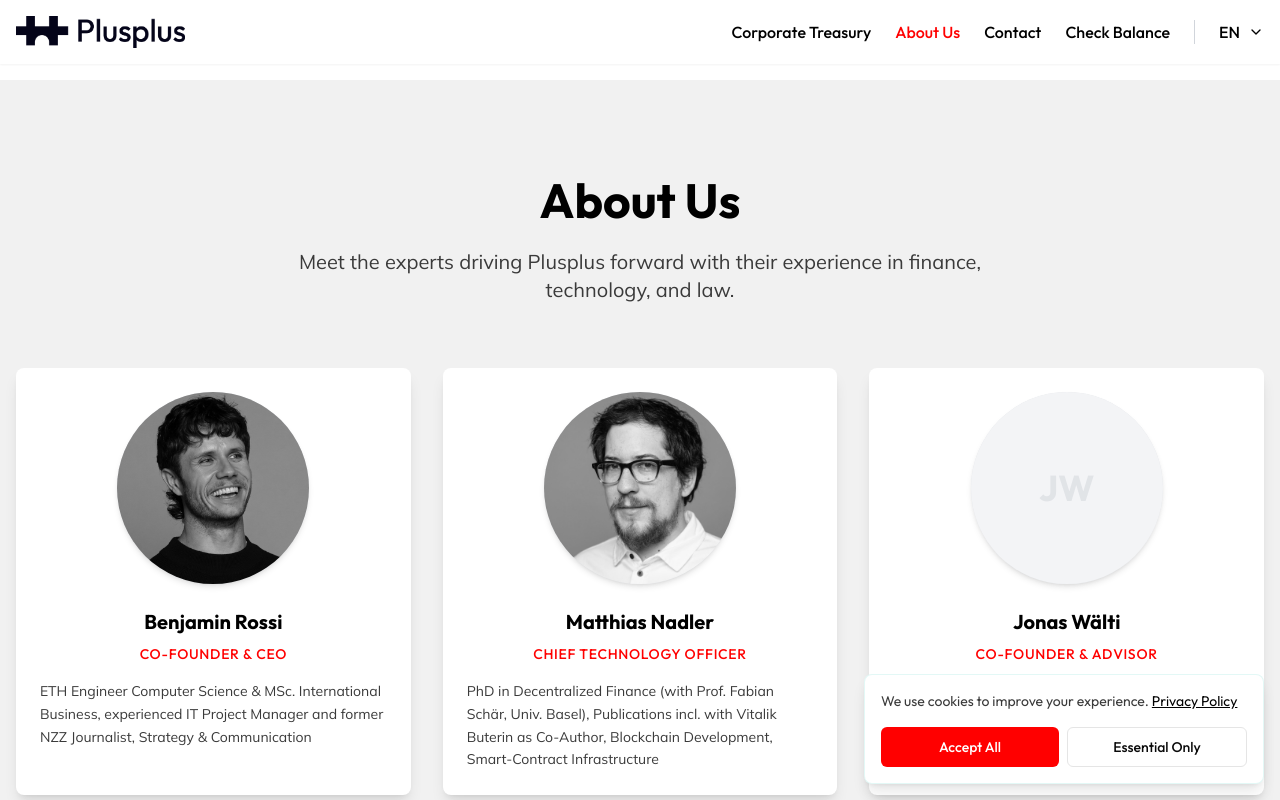
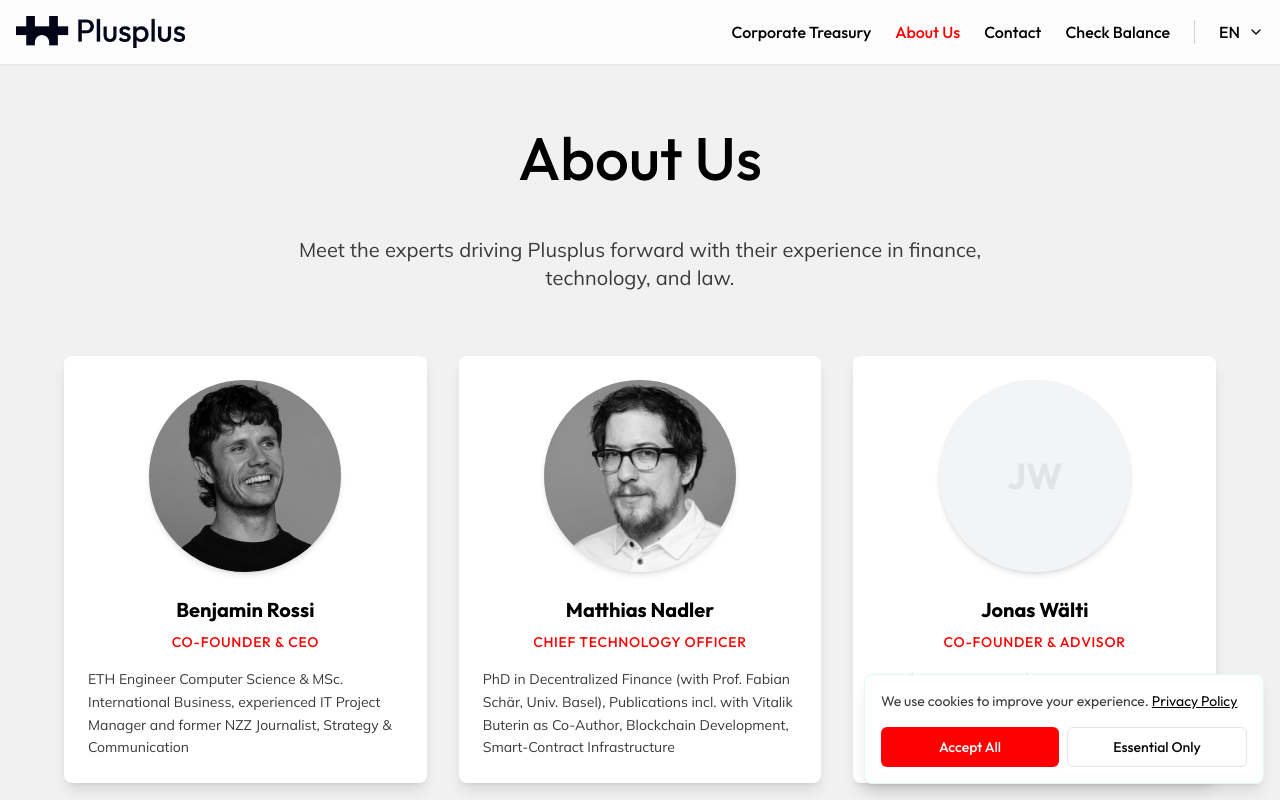
Before and after one commit to beni048/plusplus-website, a Next.js app: page /en/about-us in a window 1280 px wide. Shown: the top 800 px of the page. Built offline with nearby package versions, Linux system fonts and the light colour scheme; no server answers; what wagmi would draw is missing.

Commit message:
fix: remove extra closing div tag

```diff
--- a/app/[locale]/about-us/page.tsx
+++ b/app/[locale]/about-us/page.tsx
@@ -53,14 +53,14 @@ export default function AboutUs() {
     ];
 
     return (
-        <main className="flex min-h-screen flex-col pt-20">
-            <section className="bg-neutral-light py-16 md:py-24">
-                <div className="container mx-auto px-4">
-                    <div className="max-w-3xl mx-auto text-center mb-16">
-                        <h1 className="text-4xl md:text-5xl font-primary font-bold text-black mb-6">
+        <main className="min-h-screen bg-neutral-light pt-32">
+            <div className="container mx-auto px-4">
+                <div className="max-w-6xl mx-auto">
+                    <div className="text-center mb-16">
+                        <h1 className="mb-4 sm:mb-12 text-center text-3xl sm:text-5xl lg:text-6xl font-medium text-black px-4">
                             {t('title')}
                         </h1>
-                        <p className="text-xl text-neutral-dark font-secondary">
+                        <p className="text-lg sm:text-xl font-secondary text-neutral-dark max-w-3xl mx-auto leading-relaxed px-4">
                             {t('subtitle')}
                         </p>
                     </div>
@@ -101,7 +101,7 @@ export default function AboutUs() {
                         ))}
                     </div>
                 </div>
-            </section>
+            </div>
         </main>
     );
 }
```
